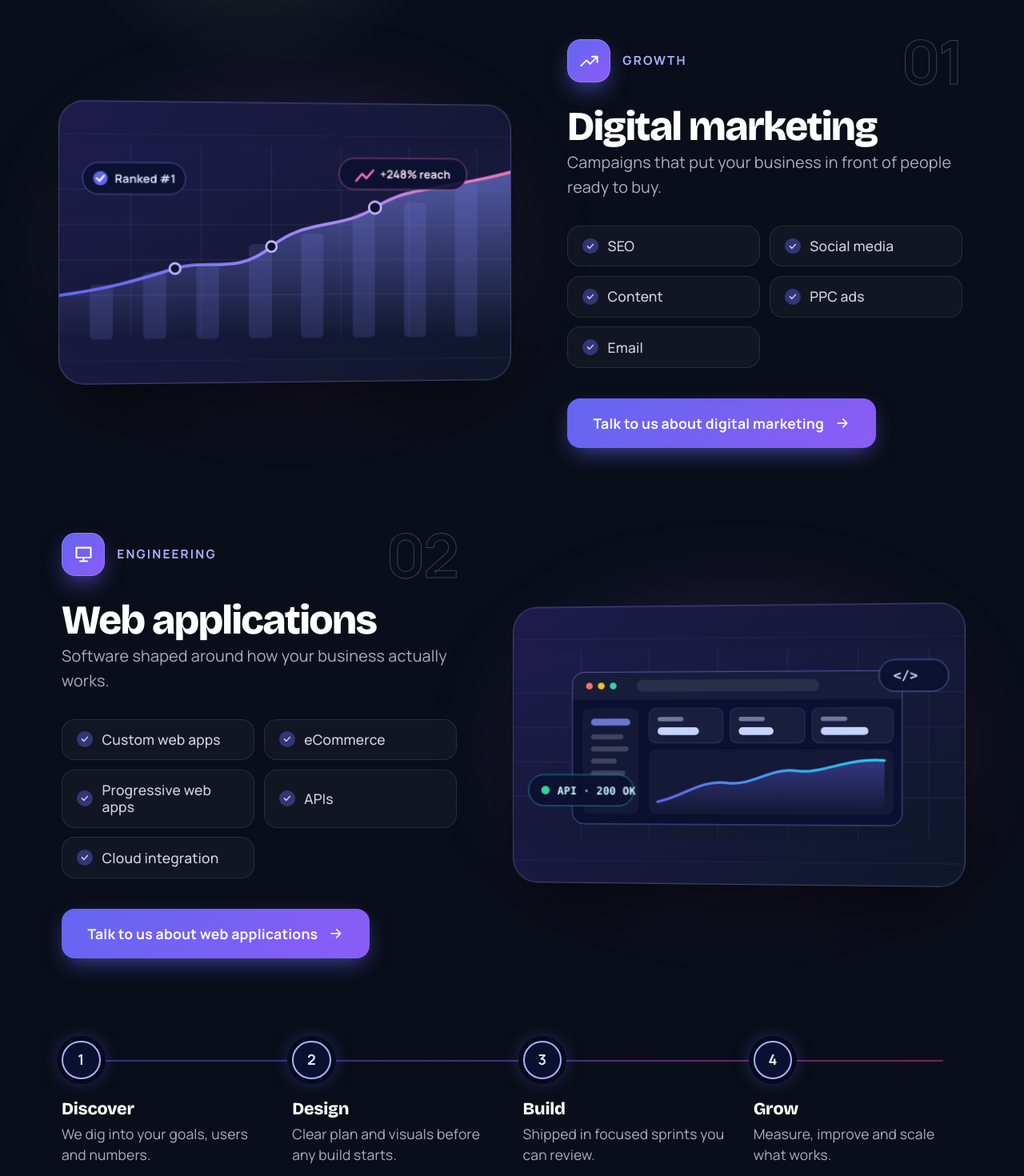
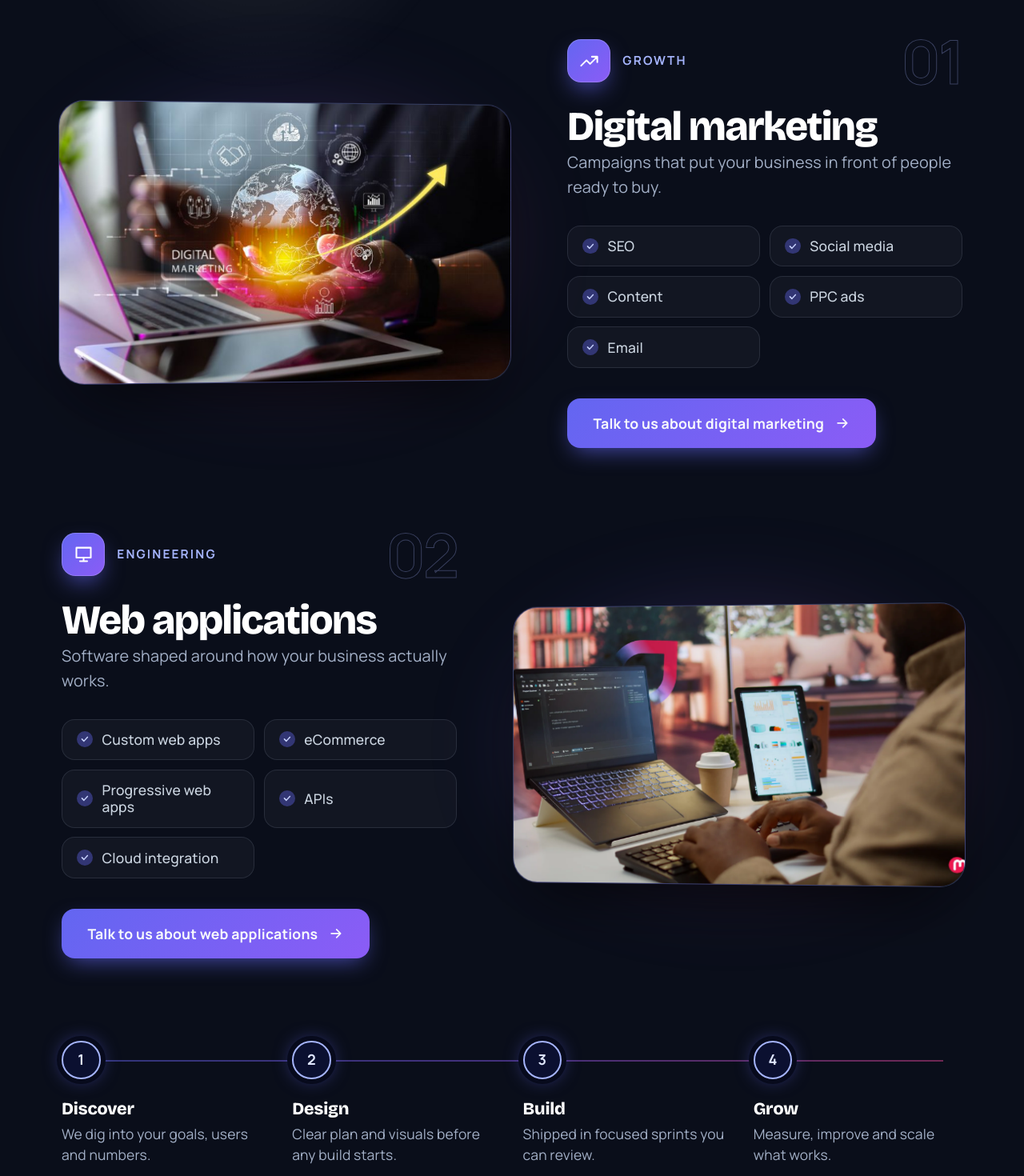
Before and after one commit to bhavyamahajann/project, a React (Vite) app: page / in a window 1280 px wide. Shown: the part 2060-3530 px from the top of the page at 80% size. Built offline with nearby package versions, Linux system fonts and the light colour scheme.

Commit message:
Updated: Contact form placeholders, replaced SVG charts with real images, fixed image import paths

```diff
--- a/src/components/ContactSection.jsx
+++ b/src/components/ContactSection.jsx
@@ -96,19 +96,19 @@ function ContactSection() {
             <div className="xct-fields">
               <div className="xct-field">
                 <label htmlFor="xct-name">Your name</label>
-                <input id="xct-name" name="name" type="text" placeholder="John Doe" autoComplete="name" required />
+                <input id="xct-name" name="name" type="text" placeholder="Name" autoComplete="name" required />
               </div>
 
               <div className="xct-field">
                 <label htmlFor="xct-email">Email</label>
-                <input id="xct-email" name="email" type="email" placeholder="john@example.com" autoComplete="email" required />
+                <input id="xct-email" name="email" type="email" placeholder="Email" autoComplete="email" required />
               </div>
 
               <div className="xct-field xct-span">
                 <label htmlFor="xct-phone">
                   Phone <em>(optional)</em>
                 </label>
-                <input id="xct-phone" name="phone" type="tel" placeholder="+91 99999 99999" autoComplete="tel" />
+                <input id="xct-phone" name="phone" type="tel" placeholder="9999999999" autoComplete="tel" />
               </div>
 
               <fieldset className="xct-field xct-span xct-service">
@@ -125,7 +125,7 @@ function ContactSection() {
 
               <div className="xct-field xct-span">
                 <label htmlFor="xct-message">Tell us about your project</label>
-                <textarea id="xct-message" name="message" rows="3" placeholder="Goals, timeline, anything that helps…" required />
+                <textarea id="xct-message" name="message" rows="3" placeholder="" required />
               </div>
             </div>
 
--- a/src/components/ServicesSection.css
+++ b/src/components/ServicesSection.css
@@ -225,6 +225,11 @@
   display: block;
   width: 100%;
   height: 100%;
+}
+
+.xsv-art-img {
+  object-fit: cover;
+  object-position: center;
 }
 
 .xsv-photo {
--- a/src/components/ServicesSection.jsx
+++ b/src/components/ServicesSection.jsx
@@ -1,129 +1,30 @@
 import { useRef, useEffect } from 'react'
 import './ServicesSection.css'
+import { handleScrollClick } from '../utils/scroll'
+import DigitalMarketingImg from '../assets/DigitalMarkiting.png'
+import WebDevelopmentImg from '../assets/Webdevelopment.png'
 
-/* ---------- Illustrations (inline SVG, no image files needed) ---------- */
+/* ---------- Illustrations ---------- */
 
 function MarketingArt() {
   return (
-    <svg className="xsv-art" viewBox="0 0 520 220" preserveAspectRatio="xMidYMid meet" role="img" aria-label="Growth chart showing rising traffic and a number one search ranking">
-      <defs>
-        <linearGradient id="mk-bg" x1="0" y1="0" x2="1" y2="1">
-          <stop offset="0" stopColor="#1e1b4b" />
-          <stop offset="1" stopColor="#0f172a" />
-        </linearGradient>
-        <linearGradient id="mk-fill" x1="0" y1="0" x2="0" y2="1">
-          <stop offset="0" stopColor="#818cf8" stopOpacity=".55" />
-          <stop offset="1" stopColor="#818cf8" stopOpacity="0" />
-        </linearGradient>
-        <linearGradient id="mk-line" x1="0" y1="0" x2="1" y2="0">
-          <stop offset="0" stopColor="#6366f1" />
-          <stop offset=".6" stopColor="#a78bfa" />
-          <stop offset="1" stopColor="#f472b6" />
-        </linearGradient>
-      </defs>
-      <rect width="520" height="220" fill="url(#mk-bg)" />
-      <g stroke="#818cf8" strokeOpacity=".12">
-        <path d="M0 50H520M0 90H520M0 130H520M0 170H520" />
-        <path d="M80 0V220M160 0V220M240 0V220M320 0V220M400 0V220M480 0V220" />
-      </g>
-      <g fill="#818cf8" fillOpacity=".16">
-        <rect x="34" y="158" width="26" height="62" rx="5" />
-        <rect x="94" y="144" width="26" height="76" rx="5" />
-        <rect x="154" y="136" width="26" height="84" rx="5" />
-        <rect x="214" y="112" width="26" height="108" rx="5" />
-        <rect x="274" y="100" width="26" height="120" rx="5" />
-        <rect x="334" y="76" width="26" height="144" rx="5" />
-        <rect x="394" y="64" width="26" height="156" rx="5" />
-        <rect x="454" y="42" width="26" height="178" rx="5" />
-      </g>
-      <path d="M0 170 C60 162 90 152 130 140 S200 148 240 115 S320 96 360 70 S440 50 520 28 V220 H0Z" fill="url(#mk-fill)" />
-      <path d="M0 170 C60 162 90 152 130 140 S200 148 240 115 S320 96 360 70 S440 50 520 28" fill="none" stroke="url(#mk-line)" strokeWidth="3.5" strokeLinecap="round" />
-      <g fill="#0b1030" stroke="#c4b5fd" strokeWidth="2.5">
-        <circle cx="130" cy="140" r="6" />
-        <circle cx="240" cy="115" r="6" />
-        <circle cx="360" cy="70" r="7" />
-      </g>
-      {/* floating chips */}
-      <g className="xsv-float">
-        <rect x="26" y="24" width="116" height="36" rx="18" fill="#0b1030" fillOpacity=".9" stroke="#818cf8" strokeOpacity=".5" />
-        <circle cx="46" cy="42" r="8" fill="#6366f1" />
-        <path d="M42 42l3 3 5-6" stroke="#fff" strokeWidth="2" fill="none" strokeLinecap="round" strokeLinejoin="round" />
-        <text x="62" y="47" fill="#e0e7ff" fontSize="13" fontWeight="700" fontFamily="inherit">Ranked #1</text>
-      </g>
-      <g className="xsv-float xsv-float-b">
-        <rect x="318" y="18" width="150" height="36" rx="18" fill="#0b1030" fillOpacity=".9" stroke="#f472b6" strokeOpacity=".55" />
-        <path d="M338 44l7-8 5 5 8-9" stroke="#f472b6" strokeWidth="2.5" fill="none" strokeLinecap="round" strokeLinejoin="round" />
-        <text x="366" y="41" fill="#fce7f3" fontSize="13" fontWeight="700" fontFamily="inherit">+248% reach</text>
-      </g>
-    </svg>
+    <img
+      src={DigitalMarketingImg}
+      alt="Digital Marketing Growth Chart"
+      className="xsv-art xsv-art-img"
+      loading="lazy"
+    />
   )
 }
 
 function WebAppArt() {
   return (
-    <svg className="xsv-art" viewBox="0 0 520 220" preserveAspectRatio="xMidYMid meet" role="img" aria-label="Web application dashboard inside a browser window">
-      <defs>
-        <linearGradient id="wa-bg" x1="0" y1="0" x2="1" y2="1">
-          <stop offset="0" stopColor="#1e1b4b" />
-          <stop offset="1" stopColor="#0f172a" />
-        </linearGradient>
-        <linearGradient id="wa-line" x1="0" y1="0" x2="1" y2="0">
-          <stop offset="0" stopColor="#6366f1" />
-          <stop offset="1" stopColor="#22d3ee" />
-        </linearGradient>
-        <linearGradient id="wa-fill" x1="0" y1="0" x2="0" y2="1">
-          <stop offset="0" stopColor="#6366f1" stopOpacity=".4" />
-          <stop offset="1" stopColor="#6366f1" stopOpacity="0" />
-        </linearGradient>
-      </defs>
-      <rect width="520" height="220" fill="url(#wa-bg)" />
-      <g stroke="#818cf8" strokeOpacity=".1">
-        <path d="M0 50H520M0 90H520M0 130H520M0 170H520" />
-        <path d="M80 0V220M160 0V220M240 0V220M320 0V220M400 0V220M480 0V220" />
-      </g>
-      {/* browser window */}
-      <rect x="70" y="26" width="380" height="176" rx="14" fill="#0b1030" stroke="#818cf8" strokeOpacity=".45" />
-      <path d="M70 40a14 14 0 0 1 14-14h352a14 14 0 0 1 14 14v18H70z" fill="#ffffff" fillOpacity=".05" />
-      <circle cx="90" cy="42" r="4" fill="#f87171" />
-      <circle cx="104" cy="42" r="4" fill="#fbbf24" />
-      <circle cx="118" cy="42" r="4" fill="#34d399" />
-      <rect x="146" y="35" width="210" height="14" rx="7" fill="#ffffff" fillOpacity=".08" />
-      {/* sidebar */}
-      <rect x="82" y="68" width="66" height="122" rx="8" fill="#ffffff" fillOpacity=".04" />
-      <rect x="92" y="80" width="46" height="8" rx="4" fill="#818cf8" fillOpacity=".8" />
-      <rect x="92" y="98" width="38" height="6" rx="3" fill="#ffffff" fillOpacity=".18" />
-      <rect x="92" y="112" width="44" height="6" rx="3" fill="#ffffff" fillOpacity=".18" />
-      <rect x="92" y="126" width="30" height="6" rx="3" fill="#ffffff" fillOpacity=".18" />
-      <rect x="92" y="140" width="40" height="6" rx="3" fill="#ffffff" fillOpacity=".18" />
-      {/* stat cards */}
-      <g fill="#ffffff" fillOpacity=".06" stroke="#818cf8" strokeOpacity=".2">
-        <rect x="160" y="68" width="86" height="40" rx="8" />
-        <rect x="254" y="68" width="86" height="40" rx="8" />
-        <rect x="348" y="68" width="92" height="40" rx="8" />
-      </g>
-      <g fill="#c7d2fe">
-        <rect x="170" y="78" width="30" height="5" rx="2.5" fillOpacity=".5" />
-        <rect x="264" y="78" width="30" height="5" rx="2.5" fillOpacity=".5" />
-        <rect x="358" y="78" width="30" height="5" rx="2.5" fillOpacity=".5" />
-        <rect x="170" y="90" width="48" height="9" rx="4.5" />
-        <rect x="264" y="90" width="40" height="9" rx="4.5" />
-        <rect x="358" y="90" width="54" height="9" rx="4.5" />
-      </g>
-      {/* chart */}
-      <rect x="160" y="116" width="280" height="74" rx="8" fill="#ffffff" fillOpacity=".04" />
-      <path d="M170 176 C200 170 220 150 250 154 S300 136 330 140 S390 124 430 128 V186 H170Z" fill="url(#wa-fill)" />
-      <path d="M170 176 C200 170 220 150 250 154 S300 136 330 140 S390 124 430 128" fill="none" stroke="url(#wa-line)" strokeWidth="3" strokeLinecap="round" />
-      {/* floating chips */}
-      <g className="xsv-float xsv-float-b">
-        <rect x="18" y="150" width="124" height="36" rx="18" fill="#0b1030" fillOpacity=".92" stroke="#22d3ee" strokeOpacity=".55" />
-        <circle cx="38" cy="168" r="5" fill="#34d399" />
-        <text x="52" y="173" fill="#cffafe" fontSize="12.5" fontWeight="700" fontFamily="ui-monospace, Menlo, Consolas, monospace">API · 200 OK</text>
-      </g>
-      <g className="xsv-float">
-        <rect x="424" y="18" width="78" height="36" rx="18" fill="#0b1030" fillOpacity=".92" stroke="#818cf8" strokeOpacity=".6" />
-        <text x="440" y="41" fill="#e0e7ff" fontSize="15" fontWeight="700" fontFamily="ui-monospace, Menlo, Consolas, monospace">&lt;/&gt;</text>
-      </g>
-    </svg>
+    <img
+      src={WebDevelopmentImg}
+      alt="Web Application Development"
+      className="xsv-art xsv-art-img"
+      loading="lazy"
+    />
   )
 }
 
```
Also changed, not shown: src/assets/DigitalMarkiting.png (added), src/assets/Webdevelopment.png (added).
